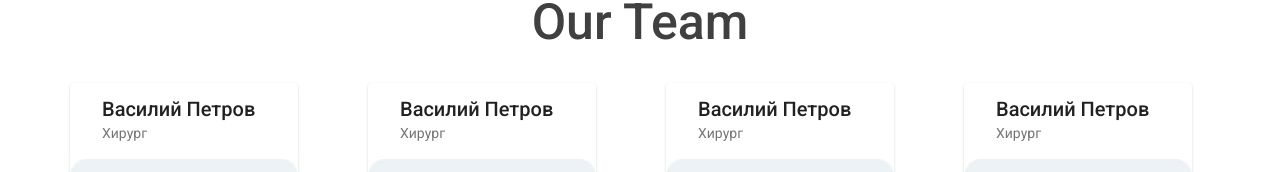
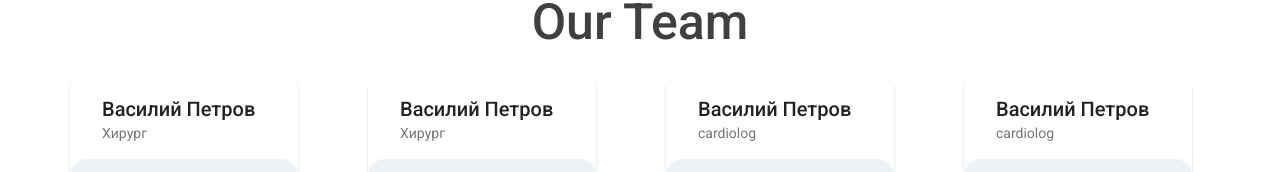
Before and after one commit to Pashimati/MedicalClinic, an Angular app: page /aboutUs in a window 1280 px wide. Shown: the part 880-1052 px from the top of the page. Built offline with nearby package versions, Linux system fonts and the light colour scheme.

Commit message:
form-appoitnment

```diff
--- a/src/app/components/form-appoitnment/form-appoitnment.component.html
+++ b/src/app/components/form-appoitnment/form-appoitnment.component.html
@@ -9,7 +9,7 @@
   </mat-form-field>
   <mat-form-field appearance="fill">
     <mat-label>Departments</mat-label>
-    <mat-select>
+    <mat-select (onChange)="onChange()">
       <mat-option>None</mat-option>
       <mat-option *ngFor="let state of states" [value]="state">{{state}}</mat-option>
     </mat-select>
@@ -18,7 +18,7 @@
     <mat-label>Doctor</mat-label>
     <mat-select>
       <mat-option>None</mat-option>
-      <mat-option *ngFor="let state of states" [value]="state">{{state}}</mat-option>
+      <mat-option  *ngFor="let state of states" [value]="state">{{state}}</mat-option>
     </mat-select>
   </mat-form-field>
   <button mat-raised-button class="btn" type="submit" color="primary">Boom Appoitnment</button>
--- a/src/app/components/form-appoitnment/form-appoitnment.component.ts
+++ b/src/app/components/form-appoitnment/form-appoitnment.component.ts
@@ -8,10 +8,18 @@ import { Component, OnInit } from '@angular/core';
 })
 export class FormAppoitnmentComponent implements OnInit {
 
+  doctors: string [] = [];
+
   constructor() { }
 
   ngOnInit(): void {
   }
+
+  nameDepartmets: {} = {
+    cardiology:  "Кардиология",
+    cardiology01: "dfsfsfsdfsdfs",
+  }
+
 
   states: string[] = [
     'Doctor1',
@@ -19,6 +27,12 @@ export class FormAppoitnmentComponent implements OnInit {
     'Doctor3',
     'Doctor4',
   ];
+
+
+  onChange(nameDepartment: string): void {
+    console.log(nameDepartment)
+  }
+
 }
 
 // в первом селекте спрашивать категорию врача и отталкиваясь от категории врача показывать данных врачей
--- a/src/app/components/team/team.component.ts
+++ b/src/app/components/team/team.component.ts
@@ -7,6 +7,7 @@ export interface Doctor {
   photo: string
   aboutMe: string
   speciality: string
+  otdel: string
 }
 
 @Component({
--- a/src/app/db/data.service.ts
+++ b/src/app/db/data.service.ts
@@ -60,6 +60,7 @@ export class DataService {
       aboutMe: 'Lorem ipsum dolor sit amet, consectetur adipis8888888cing elit. Donec malesuada lorem maximus maurisLorem ipsum dolor sit amet,' +
         ' consectetur adipis8888888cing elit. Donec malesuada lorem maximus mauris',
       speciality: 'Хирург',
+      otdel: 'cardiology',
     },
     {
       name: 'Василий',
@@ -68,6 +69,25 @@ export class DataService {
       aboutMe: 'Lorem ipsum dolor sit amet, consectetur adipis8888888cing elit. Donec malesuada lorem maximus maurisLorem ipsum dolor sit amet,' +
         ' consectetur adipis8888888cing elit. Donec malesuada lorem maximus mauris',
       speciality: 'Хирург',
+      otdel: 'cardiology',
+    },
+    {
+      name: 'Василий',
+      surname: 'Петров',
+      photo: '../../assets/img/surgeon.jpg',
+      aboutMe: 'Lorem ipsum dolor sit amet, consectetur adipis8888888cing elit. Donec malesuada lorem maximus maurisLorem ipsum dolor sit amet,' +
+        ' consectetur adipis8888888cing elit. Donec malesuada lorem maximus mauris',
+      speciality: 'cardiolog',
+      otdel: 'cardiology01',
+    },
+    {
+      name: 'Василий',
+      surname: 'Петров',
+      photo: '../../assets/img/surgeon.jpg',
+      aboutMe: 'Lorem ipsum dolor sit amet, consectetur adipis8888888cing elit. Donec malesuada lorem maximus maurisLorem ipsum dolor sit amet,' +
+        ' consectetur adipis8888888cing elit. Donec malesuada lorem maximus mauris',
+      speciality: 'cardiolog',
+      otdel: 'cardiology01',
     },
     {
       name: 'Василий',
@@ -76,22 +96,7 @@ export class DataService {
       aboutMe: 'Lorem ipsum dolor sit amet, consectetur adipis8888888cing elit. Donec malesuada lorem maximus maurisLorem ipsum dolor sit amet,' +
         ' consectetur adipis8888888cing elit. Donec malesuada lorem maximus mauris',
       speciality: 'Хирург',
-    },
-    {
-      name: 'Василий',
-      surname: 'Петров',
-      photo: '../../assets/img/surgeon.jpg',
-      aboutMe: 'Lorem ipsum dolor sit amet, consectetur adipis8888888cing elit. Donec malesuada lorem maximus maurisLorem ipsum dolor sit amet,' +
-        ' consectetur adipis8888888cing elit. Donec malesuada lorem maximus mauris',
-      speciality: 'Хирург',
-    },
-    {
-      name: 'Василий',
-      surname: 'Петров',
-      photo: '../../assets/img/surgeon.jpg',
-      aboutMe: 'Lorem ipsum dolor sit amet, consectetur adipis8888888cing elit. Donec malesuada lorem maximus maurisLorem ipsum dolor sit amet,' +
-        ' consectetur adipis8888888cing elit. Donec malesuada lorem maximus mauris',
-      speciality: 'Хирург',
+      otdel: 'cardiology',
     },
   ]
 
```
